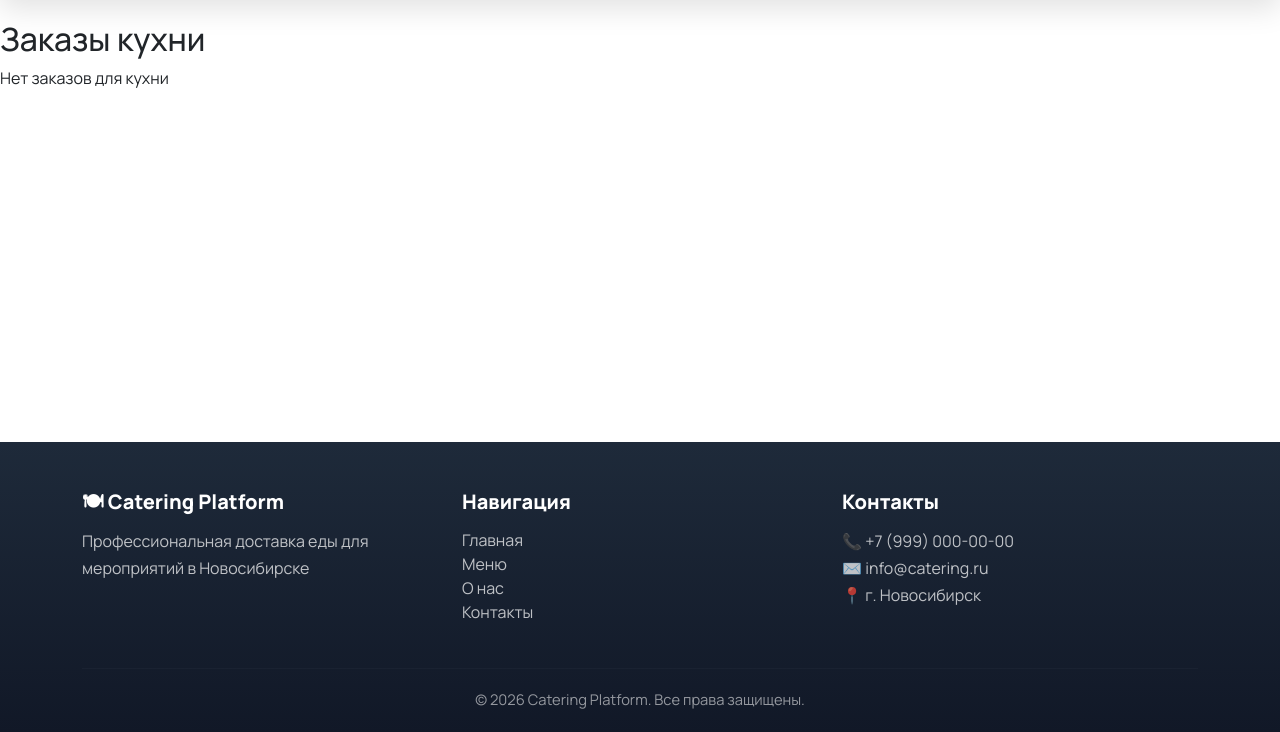
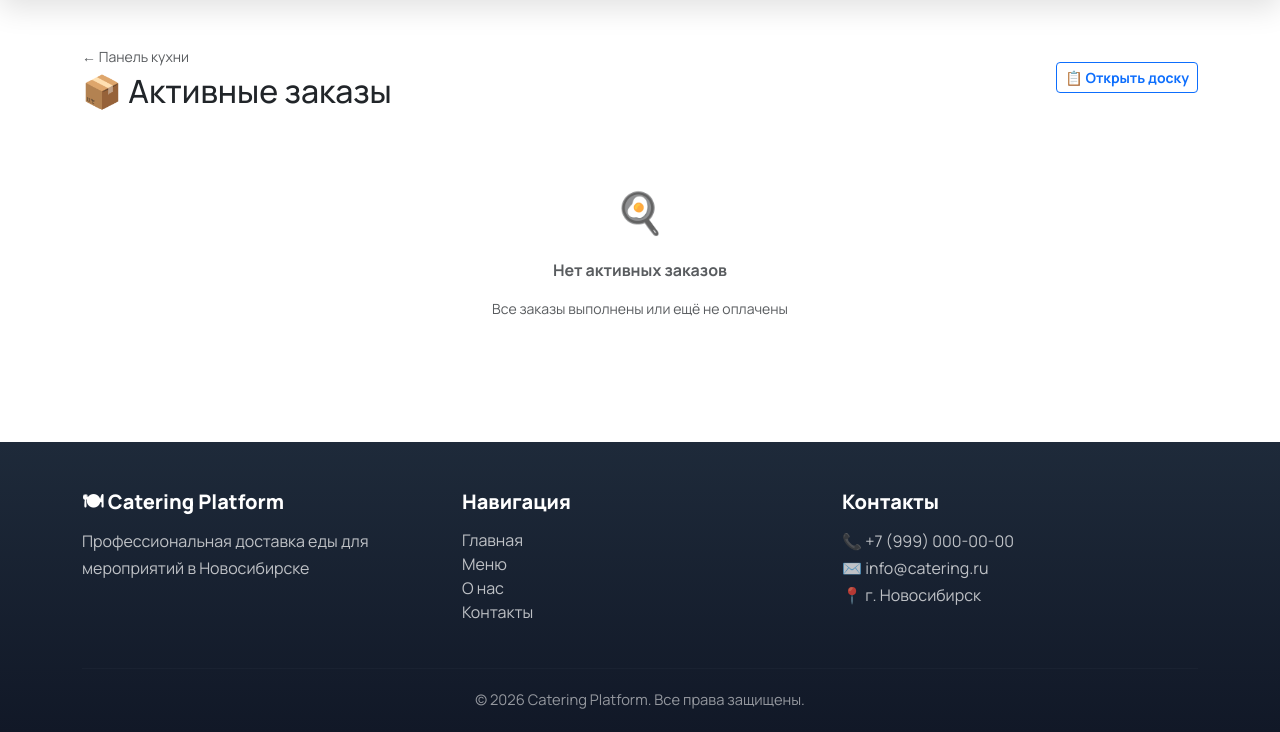
Before and after one commit to OrlovaYaroslava/catering_platform, a Python web app: template app/templates/kitchen_orders.html in a window 1280 px wide. Shown: the part 68-800 px from the top of the page. Run offline with Jinja, Linux system fonts and the light colour scheme; the template is opened without the code that fills it, so the values that code supplies are empty.

Commit message:
работа над кухней

```diff
--- a/app/templates/kitchen_orders.html
+++ b/app/templates/kitchen_orders.html
@@ -1,33 +1,77 @@
 {% extends "base.html" %}
-
-{% block title %}Заказы кухни{% endblock %}
+{% block title %}Активные заказы — Кухня{% endblock %}
 
 {% block content %}
-<h2>Заказы кухни</h2>
+<div class="container py-4">
 
-{% for order in orders %}
-    <div class="card">
-        <p><strong>Заказ №{{ order.id }}</strong></p>
-        <p>Дата: {{ order.event_date }} {{ order.event_time }}</p>
+  <div class="d-flex align-items-center justify-content-between mb-4 flex-wrap gap-3">
+    <div>
+      <a href="{{ url_for('main.kitchen_dashboard') }}" class="text-decoration-none text-muted small">← Панель кухни</a>
+      <h2 class="fw-800 mt-1 mb-0">📦 Активные заказы</h2>
+    </div>
+    <a href="{{ url_for('main.kitchen_board') }}" class="btn btn-outline-primary btn-sm fw-bold">
+      📋 Открыть доску
+    </a>
+  </div>
 
-        <p>
-            Статус:
+  {% if orders %}
+  <div class="card border-0 shadow-sm rounded-4 overflow-hidden">
+    <table class="table table-hover mb-0 align-middle">
+      <thead style="background:#f8f9fa;">
+        <tr>
+          <th class="px-4 py-3 fw-bold text-muted small text-uppercase">№</th>
+          <th class="px-4 py-3 fw-bold text-muted small text-uppercase">Дата / Время</th>
+          <th class="px-4 py-3 fw-bold text-muted small text-uppercase">Гостей</th>
+          <th class="px-4 py-3 fw-bold text-muted small text-uppercase">Статус</th>
+          <th class="px-4 py-3 fw-bold text-muted small text-uppercase">Флаги</th>
+          <th class="px-4 py-3"></th>
+        </tr>
+      </thead>
+      <tbody>
+        {% for order in orders %}
+        <tr>
+          <td class="px-4 py-3 fw-800">#{{ order.id }}</td>
+          <td class="px-4 py-3">
+            <div class="fw-bold">{{ order.event_date.strftime('%d.%m.%Y') if order.event_date else '—' }}</div>
+            <div class="small text-muted">⏰ {{ order.event_time.strftime('%H:%M') if order.event_time else '—' }}</div>
+          </td>
+          <td class="px-4 py-3">👥 {{ order.guests_count }}</td>
+          <td class="px-4 py-3">
             {% if order.status == "paid" %}
-                🟡 Новый
+              <span class="badge bg-warning text-dark px-3 py-2">🟡 Новый</span>
             {% elif order.status == "cooking" %}
-                🔥 В работе
+              <span class="badge px-3 py-2" style="background:#f97316;color:#fff;">🔥 В работе</span>
             {% elif order.status == "ready" %}
-                ✅ Готов
+              <span class="badge bg-success px-3 py-2">✅ Готов</span>
             {% endif %}
-        </p>
+          </td>
+          <td class="px-4 py-3">
+            {% if order.is_urgent %}
+              <span class="badge bg-danger">🔥 Срочный</span>
+            {% endif %}
+            {% if order.kitchen_comment %}
+              <span class="badge bg-secondary">📝 Комментарий</span>
+            {% endif %}
+          </td>
+          <td class="px-4 py-3 text-end">
+            <a href="{{ url_for('main.kitchen_order_detail', order_id=order.id) }}"
+               class="btn btn-outline-primary btn-sm fw-bold">
+              Открыть →
+            </a>
+          </td>
+        </tr>
+        {% endfor %}
+      </tbody>
+    </table>
+  </div>
 
-        <a class="btn"
-           href="{{ url_for('main.kitchen_order_detail', order_id=order.id) }}">
-            Подробнее
-        </a>
-    </div>
-{% else %}
-    <p>Нет заказов для кухни</p>
-{% endfor %}
+  {% else %}
+  <div class="text-center py-5 text-muted">
+    <div class="fs-1 mb-3">🍳</div>
+    <p class="fw-bold">Нет активных заказов</p>
+    <p class="small">Все заказы выполнены или ещё не оплачены</p>
+  </div>
+  {% endif %}
 
+</div>
 {% endblock %}
--- a/run.py
+++ b/run.py
@@ -3,4 +3,4 @@ from app import create_app
 app = create_app()
 
 if __name__ == "__main__":
-    app.run(debug=True)
+    app.run(debug=False)
```
Also changed, not shown: app/templates/kitchen_order_ingredients.html (+6 -2 lines).
